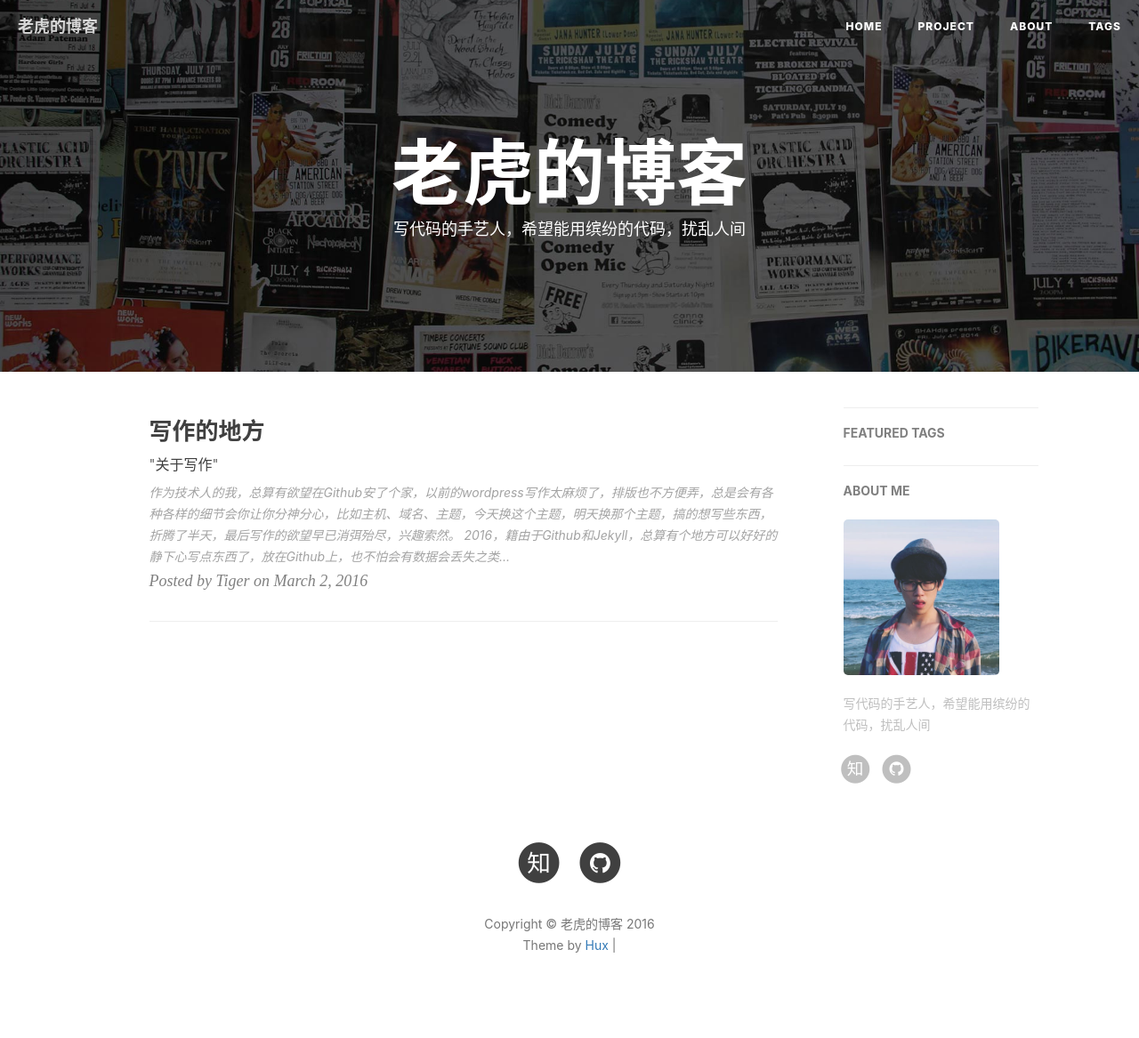
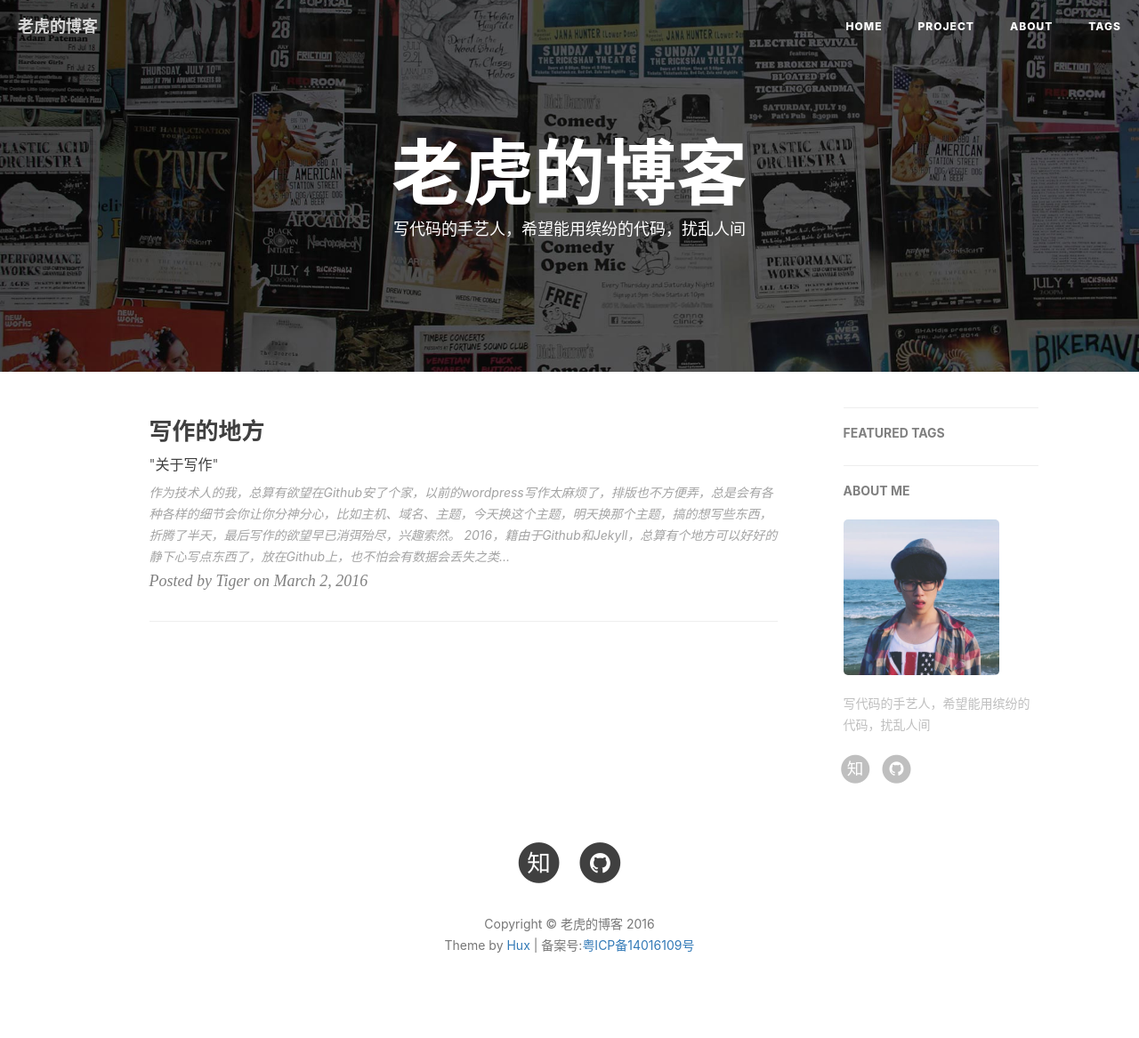
Before and after one commit to uiue/uiue.github.io, a Jekyll site: the page built from index.html, in a window 1280 px wide. Shown: the whole page at 89% size. Built offline with Jekyll 4.4.1, drawn with Linux system fonts in a browser that asks for light colours; nearby versions of some CDN libraries; the list of posts is cut into pages by our own code; comment, search, counter and statistics services are not loaded.

Commit message:
Update footer.html

```diff
--- a/_includes/footer.html
+++ b/_includes/footer.html
@@ -79,7 +79,9 @@
                         src="https://ghbtns.com/github-btn.html?user=huxpro&repo=huxpro.github.io&type=star&count=true" >
                     </iframe>
                     -->
+                    备案号:<a href="http://huangxuan.me">粤ICP备14016109号</a>
                 </p>
+
             </div>
         </div>
     </div>
```
